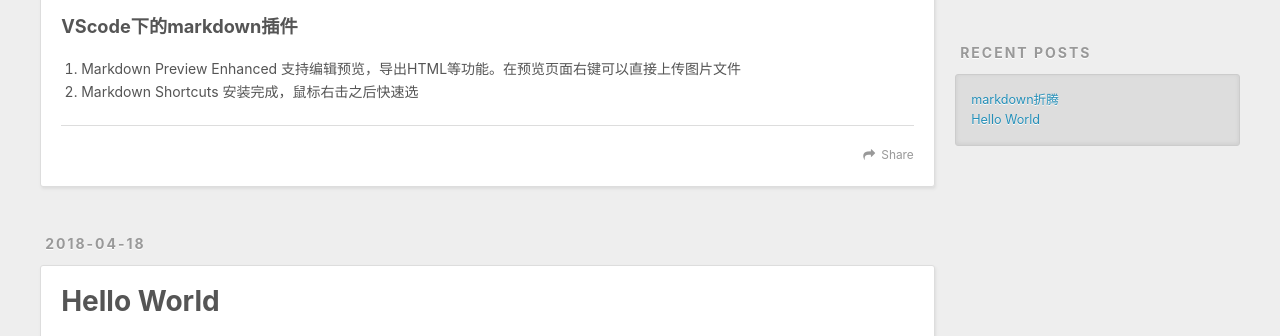
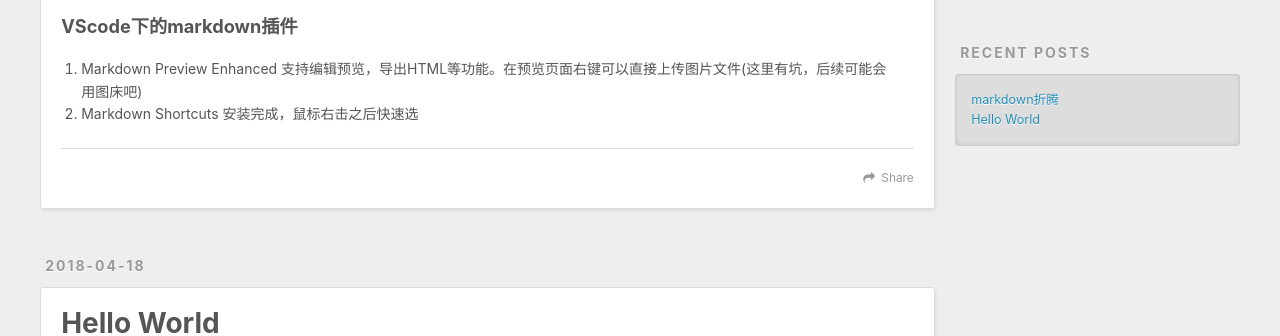
Before and after one commit to chengfengfengwang/chengfengfengwang.github.io, a plain HTML site: page index.html in a window 1280 px wide. Shown: the part 435-771 px from the top of the page. Drawn offline with nearby package versions, Linux system fonts and the light colour scheme.

Commit message:
Site updated: 2018-04-18 17:15:31

```diff
--- a/index.html
+++ b/index.html
@@ -85,7 +85,7 @@
     <div class="article-entry" itemprop="articleBody">
 
         <h3 id="VScode下的markdown插件"><a href="#VScode下的markdown插件" class="headerlink" title="VScode下的markdown插件"></a>VScode下的markdown插件</h3><ol>
-<li>Markdown Preview Enhanced 支持编辑预览，导出HTML等功能。在预览页面右键可以直接上传图片文件</li>
+<li>Markdown Preview Enhanced 支持编辑预览，导出HTML等功能。在预览页面右键可以直接上传图片文件(这里有坑，后续可能会用图床吧)</li>
 <li>Markdown Shortcuts 安装完成，鼠标右击之后快速选</li>
 </ol>
 
```
Also changed, not shown: 2018/04/18/markdown折腾/index.html (+5 -5 lines).
